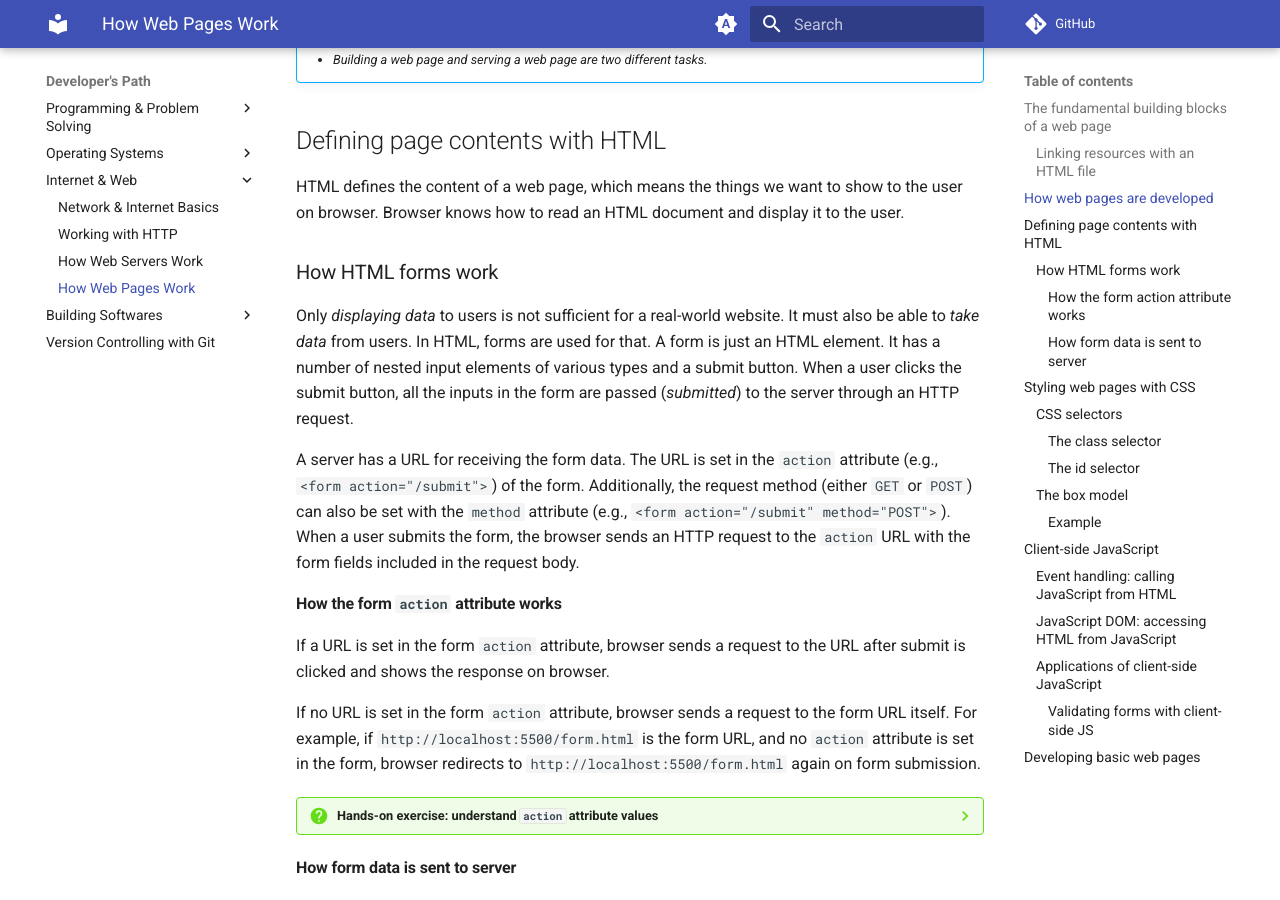
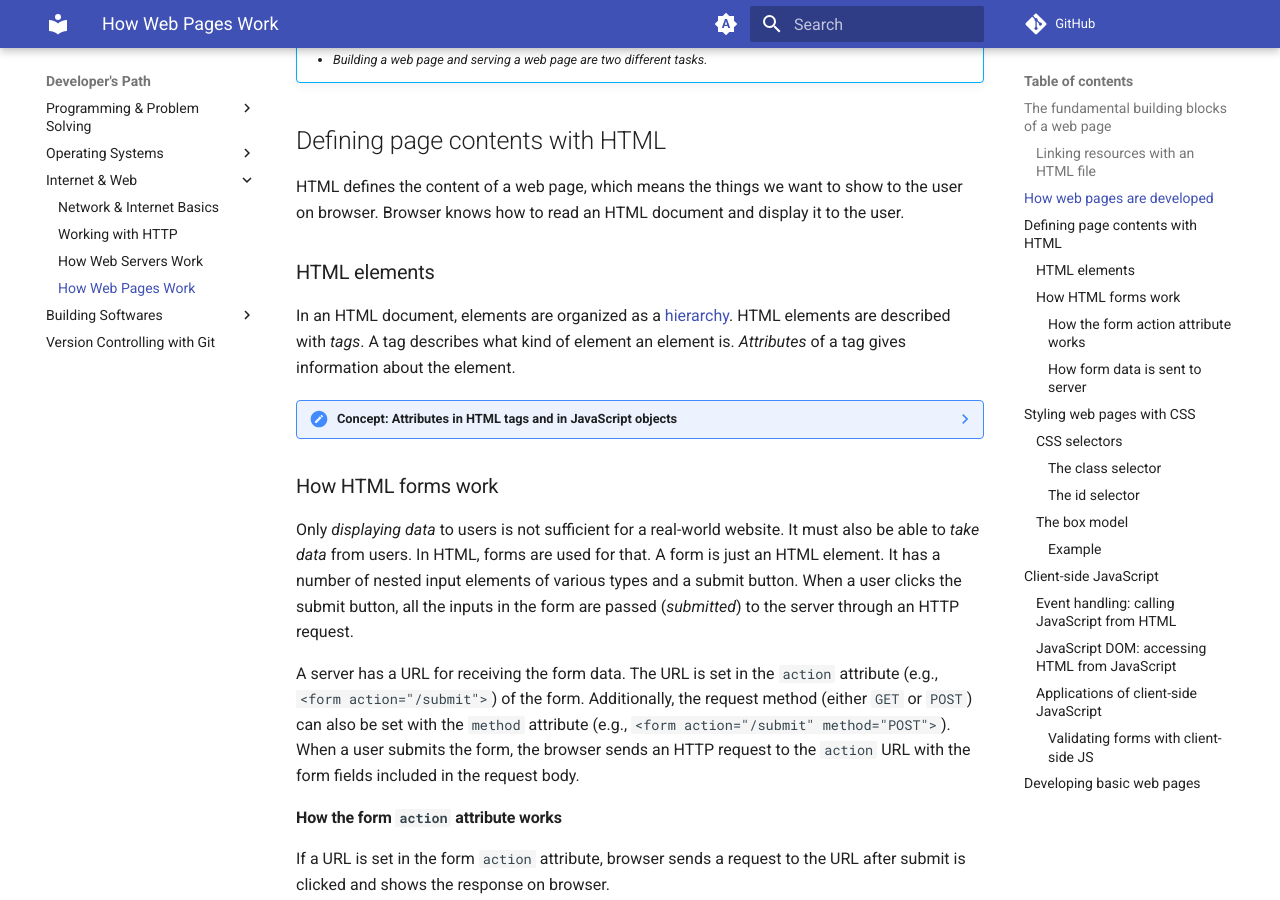
Before and after one commit to gharials/dev-path, an MkDocs documentation site: the page built from docs/internet-web/web-pages.md, in a window 1280 px wide and 900 px high, scrolled down 2659 px. Built offline with MkDocs 1.6.1 and Material for MkDocs 9.7.7, drawn with Linux system fonts in a browser that asks for light colours; comment, search, counter and statistics services are not loaded.

Commit message:
new section for HTML elements.

```diff
--- a/docs/internet-web/web-pages.md
+++ b/docs/internet-web/web-pages.md
@@ -103,6 +103,14 @@ After that, whenever a user requests the web page, the server returns the HTML f
 ## Defining page contents with HTML
 
 HTML defines the content of a web page, which means the things we want to show to the user on browser. Browser knows how to read an HTML document and display it to the user.
+
+### HTML elements
+
+In an HTML document, elements are organized as a [hierarchy](../programming/mental-models.md#hierarchy). HTML elements are described with _tags_. A tag describes what kind of element an element is. _Attributes_ of a tag gives information about the element.
+
+??? note "Concept: Attributes in HTML tags and in JavaScript objects"
+
+    Attributes are like properties of a JavaScript object.
 
 ### How HTML forms work
 
```
